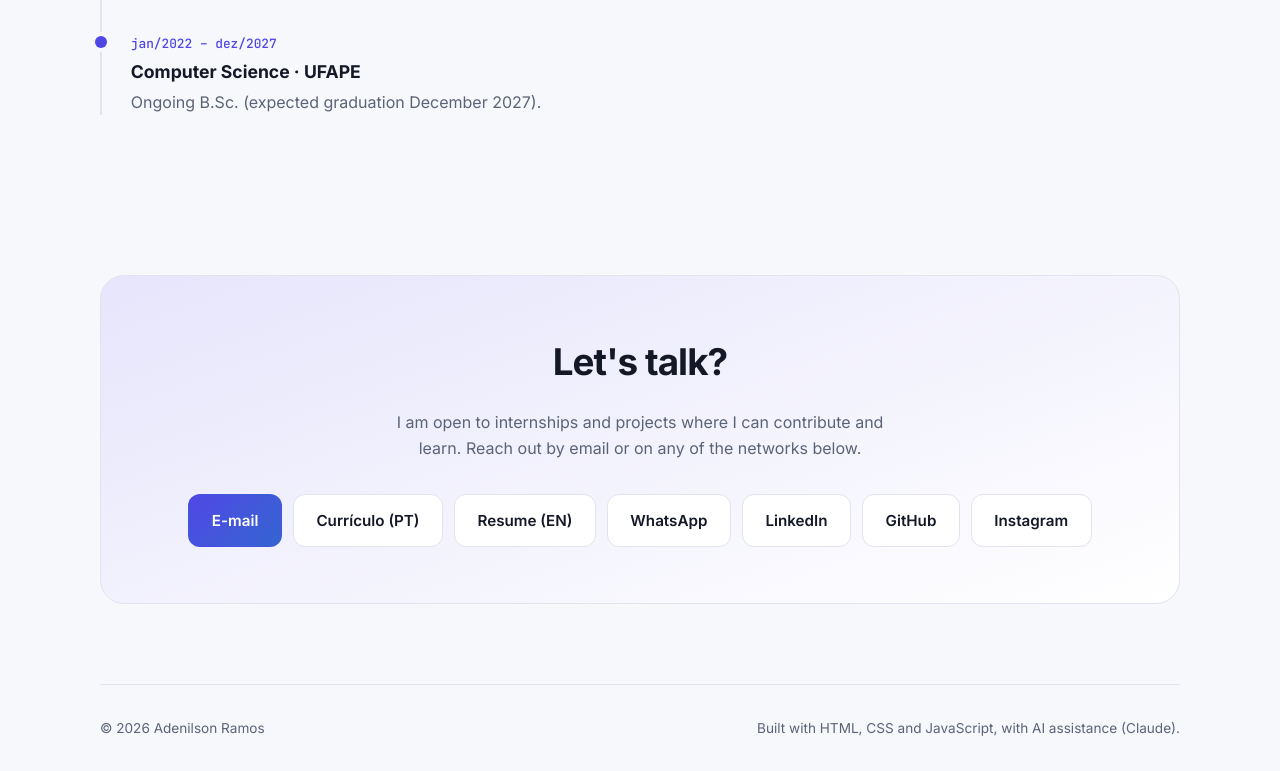
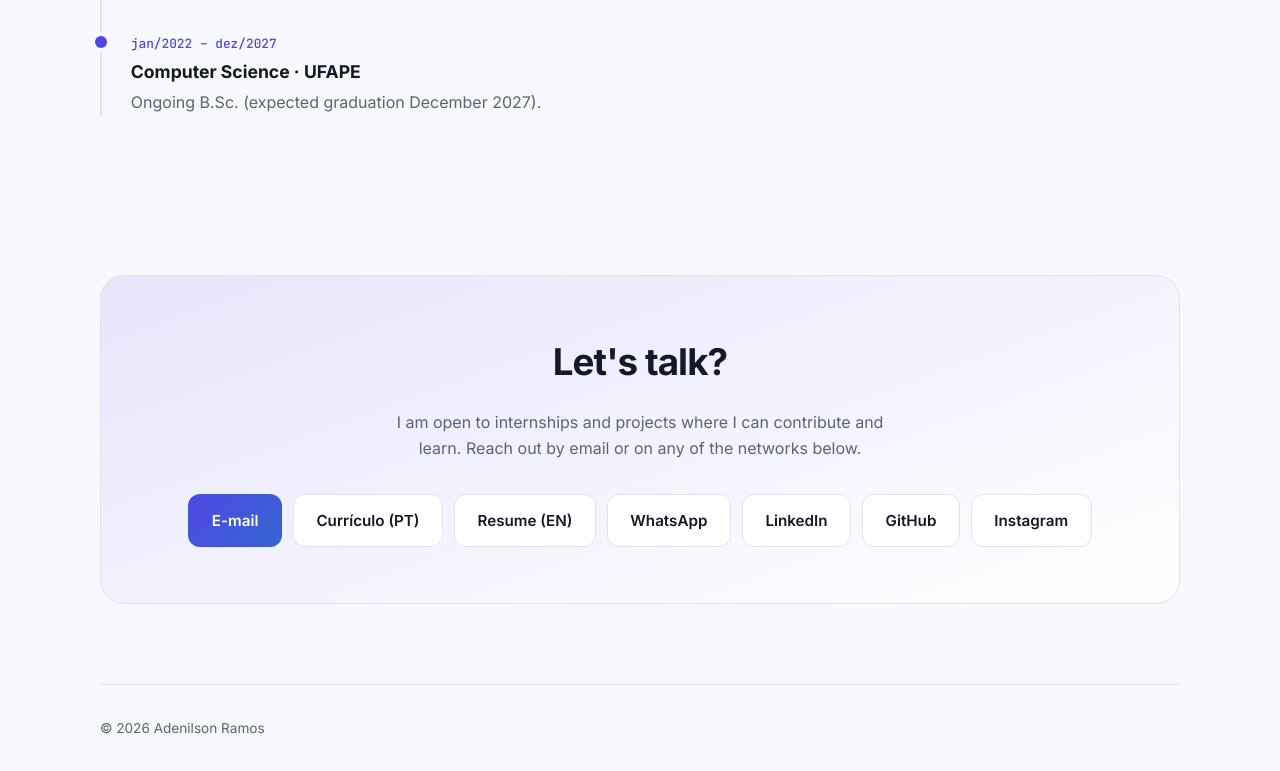
Before and after one commit to AdnRamos/adnramos.github.io, a plain HTML site: page index.html in a window 1280 px wide. Shown: the part 10896-11667 px from the top of the page. Drawn offline with Linux system fonts and the light colour scheme.

Commit message:
content: remove nota de rodapé

```diff
--- a/index.html
+++ b/index.html
@@ -285,7 +285,6 @@
 
   <footer class="wrap foot">
     <span>© <span id="year"></span> Adenilson Ramos</span>
-    <span data-i18n="foot">Desenvolvido com HTML, CSS e JavaScript, com apoio de IA (Claude).</span>
   </footer>
 
   <script src="script.js"></script>
--- a/script.js
+++ b/script.js
@@ -66,8 +66,7 @@ const EN = {
   e10_h: "Santander Bootcamp · Java Back-end", e10_p: "Java back-end training through the Santander 2023 scholarship.",
   e11_h: "Rocketseat · Ignite", e11_p: "React and TypeScript studies, with projects such as AdnFeed.",
   e12_h: "Computer Science · UFAPE", e12_p: "Ongoing B.Sc. (expected graduation December 2027).",
-  c_t: "Let's talk?", c_p: 'I am open to internships and projects where I can contribute and learn. Reach out by email or on any of the networks below.',
-  foot: 'Built with HTML, CSS and JavaScript, with AI assistance (Claude).'
+  c_t: "Let's talk?", c_p: 'I am open to internships and projects where I can contribute and learn. Reach out by email or on any of the networks below.'
 };
 
 let DATA = { projects: { featured: [], exclude: [] }, repos: null };
```
